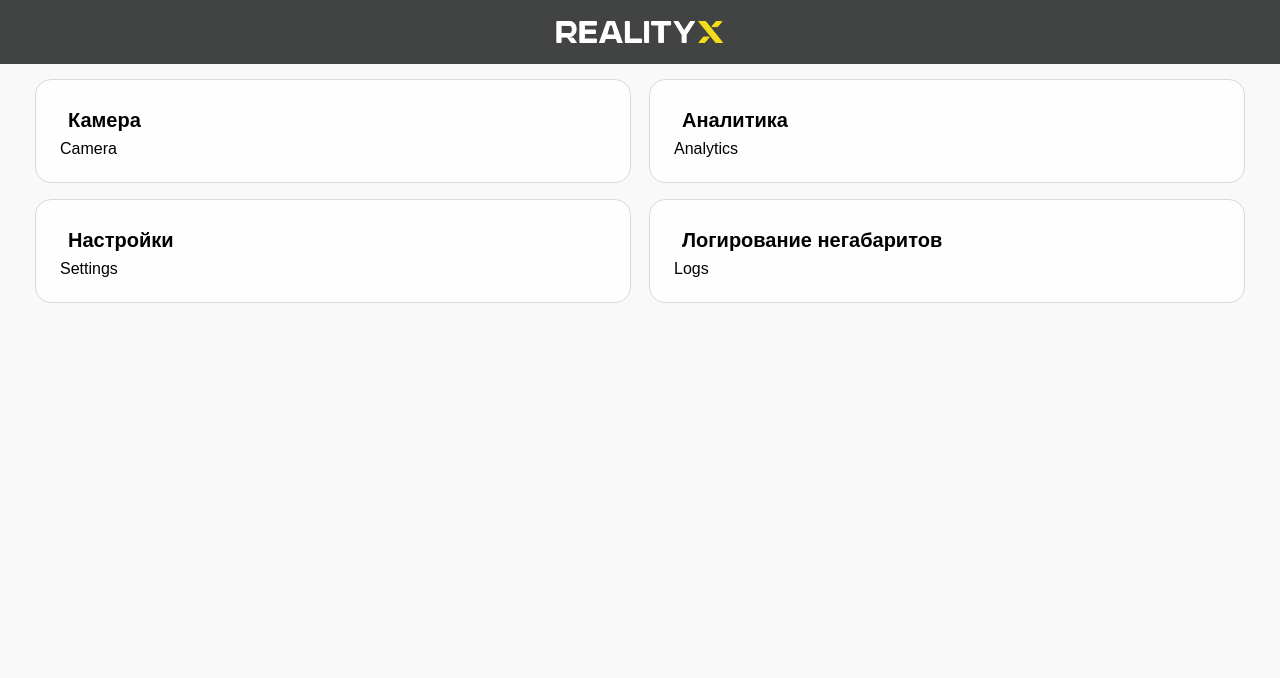
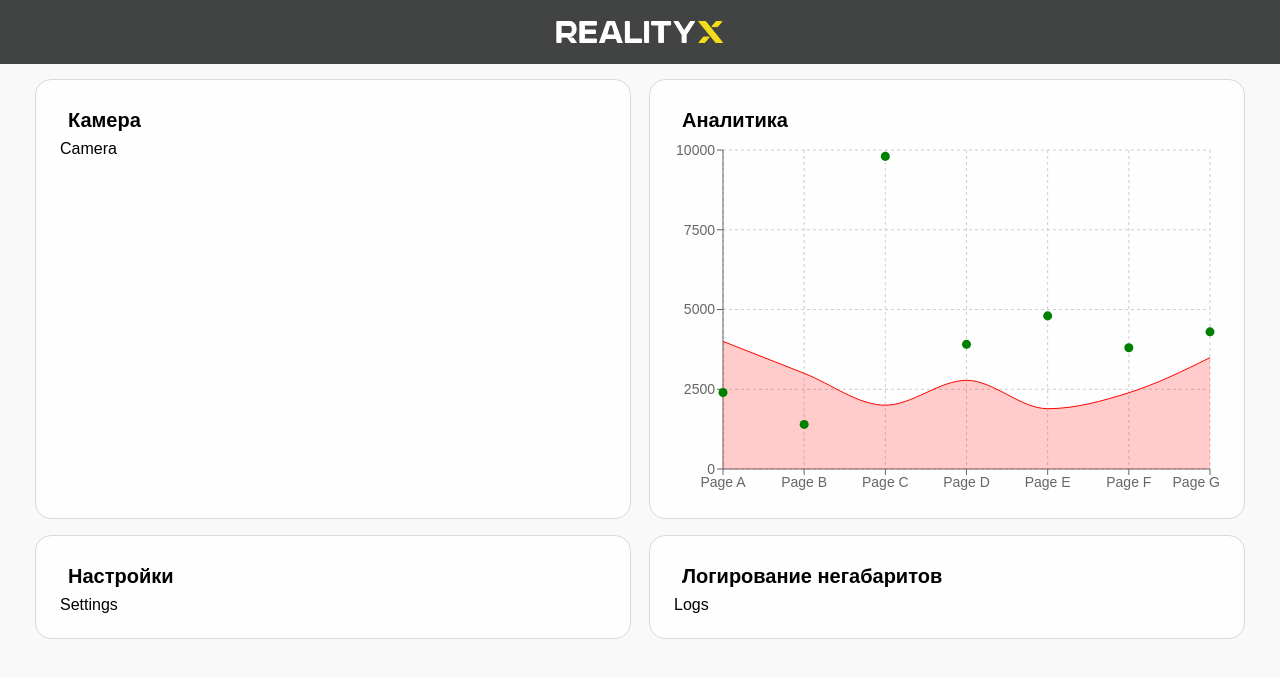
Before and after one commit to AlexGeniusMan/Polyus-Hack-2022-RealityX-Frontend, a React (Create React App) app: page / in a window 1280 px wide. Shown: the top 678 px of the page. Built offline with nearby package versions, Linux system fonts and the light colour scheme; no server answers.

Commit message:
Added graph

```diff
--- a/package.json
+++ b/package.json
@@ -15,6 +15,7 @@
     "react": "^18.2.0",
     "react-dom": "^18.2.0",
     "react-redux": "^8.0.4",
+    "react-resizable": "^3.0.4",
     "react-router-dom": "^6.4.2",
     "react-scripts": "5.0.1",
     "react-toastify": "^9.0.8",
--- a/src/components/Analytics/Analytics.module.scss
+++ b/src/components/Analytics/Analytics.module.scss
@@ -1 +1,10 @@
 @use '../../styles/components/analytics' as *;
+
+.hidden {
+    pointer-events: none;
+    position: absolute;
+    opacity: 0;
+    left: 0;
+    top: 0;
+    font-size: 14px;
+}
--- a/src/components/Analytics/Analytics.tsx
+++ b/src/components/Analytics/Analytics.tsx
@@ -1,11 +1,42 @@
 import React from 'react'
 import styles from './Analytics.module.scss'
+import {useAnalytics} from './useAnalytics'
+import ResizableBox from '../../utils/ResizableBox'
+import {ComposedChart, XAxis, YAxis, CartesianGrid, Tooltip, ResponsiveContainer, Scatter, Area} from 'recharts'
 
 const Analytics = () => {
+    const { data, width, YBarWidth, YBarRef, YMaxValue} = useAnalytics()
+
     return (
-        <div>
-            Analytics
-        </div>
+        <>
+            {/*Width of Y axis*/}
+            <span className={styles['hidden']} ref={YBarRef}>{YMaxValue}</span>
+            <ResizableBox resizable={false} height={350} width={width}>
+                <ResponsiveContainer>
+                    <ComposedChart
+                        width={width}
+                        height={180}
+                        barSize={20}
+                        data={data}
+                        style={{fontSize: 14, background: 'transparent'}}
+                        margin={{
+                            top: 10,
+                            right: 10,
+                            bottom: -9,
+                        }}
+                    >
+                        <CartesianGrid strokeDasharray="3 3" />
+                        <XAxis dataKey="name" />
+                        <YAxis width={YBarWidth+10} />
+                        <Tooltip />
+                        {/*<Line type="monotone" name='color_distance' dataKey="color_distance" stroke="green" activeDot={{ r: 8 }} />*/}
+                        <Area type="monotone" name='Data 1' dataKey="uv" fill={'red'} fillOpacity={0.2} stroke="red" />
+                        {/*<Line type="monotone" dataKey="uv" stroke="#82ca9d" />*/}
+                        <Scatter name="Data 2" dataKey="pv" fill='green' />
+                    </ComposedChart>
+                </ResponsiveContainer>
+            </ResizableBox>
+        </>
     )
 }
 
--- /dev/null
+++ b/src/components/Analytics/useAnalytics.ts
@@ -0,0 +1,110 @@
+import {createRef, useCallback, useEffect, useState} from 'react'
+
+export const useAnalytics = () => {
+    const [data, setData] = useState<any>( [
+        {
+            name: 'Page A',
+            uv: 4000,
+            pv: 2400,
+            amt: 2400,
+        },
+        {
+            name: 'Page B',
+            uv: 3000,
+            pv: 1398,
+            amt: 2210,
+        },
+        {
+            name: 'Page C',
+            uv: 2000,
+            pv: 9800,
+            amt: 2290,
+        },
+        {
+            name: 'Page D',
+            uv: 2780,
+            pv: 3908,
+            amt: 2000,
+        },
+        {
+            name: 'Page E',
+            uv: 1890,
+            pv: 4800,
+            amt: 2181,
+        },
+        {
+            name: 'Page F',
+            uv: 2390,
+            pv: 3800,
+            amt: 2500,
+        },
+        {
+            name: 'Page G',
+            uv: 3490,
+            pv: 4300,
+            amt: 2100,
+        },
+    ])
+    const YBarRef = createRef<HTMLSpanElement>()
+
+    const calculateWidth = useCallback(() => {
+        return window.innerWidth / 2 - 9 - 24*2 - 35 - 2
+    }, [window.innerWidth])
+
+    const [state, setState] = useState({
+        data: data,
+        width: calculateWidth(),
+        YBarWidth: 0,
+        YMaxValue: 0,
+    });
+
+    useEffect(() => {
+        window.addEventListener('resize', () => {
+            setState((old) => ({
+                ...old,
+                width: calculateWidth()
+            }))
+        })
+
+        return () => {
+            window.removeEventListener('resize', () => {
+                setState((old) => ({
+                    ...old,
+                    width: calculateWidth()
+                }))
+            })
+        }
+    }, []);
+
+    useEffect(() => {
+        setState((old) => ({
+            ...old,
+            data: data,
+            width: calculateWidth(),
+            YBarWidth: 0,
+            YMaxValue: 60,
+        }));
+    }, [data]);
+
+    useEffect(() => {
+        setState((old) => ({
+            ...old,
+            YBarWidth: YBarRef.current?.scrollWidth || 60,
+        }));
+    }, [data, YBarRef.current, state.YMaxValue])
+
+    useEffect(() => {
+        let max = 60
+        data.forEach((item: any, index: number) => {
+            Object.values(item).forEach((value: any, index) => {
+                if(value > max && typeof value === 'number') max=value
+            })
+        })
+        setState((old) => ({
+            ...old,
+            YMaxValue: max * 10,
+        }));
+    }, [data])
+
+    return {...state, YBarRef}
+}
--- /dev/null
+++ b/src/styles/components/analytics/index.scss
@@ -0,0 +1 @@
+@use '../../../styles/design-tokens' as dt;
--- /dev/null
+++ b/src/styles/components/camera/index.scss
@@ -0,0 +1 @@
+@use '../../../styles/design-tokens' as dt;
--- /dev/null
+++ b/src/styles/components/logs/index.scss
@@ -0,0 +1 @@
+@use '../../../styles/design-tokens' as dt;
--- /dev/null
+++ b/src/styles/components/settings/index.scss
@@ -0,0 +1 @@
+@use '../../../styles/design-tokens' as dt;
--- /dev/null
+++ b/src/utils/ResizableBox.js
@@ -0,0 +1,53 @@
+import React from 'react'
+import {ResizableBox as ReactResizableBox} from 'react-resizable'
+
+import 'react-resizable/css/styles.css'
+
+export default function ResizableBox({
+                                         children,
+                                         width = 600,
+                                         height = 300,
+                                         resizable = true,
+                                         style = {},
+                                         className = '',
+                                     }) {
+    return (
+        <div>
+            <div
+                style={{
+                    display: 'inline-block',
+                    width: 'auto',
+                    background: 'transparent',
+                    // padding: '.5rem',
+                    borderRadius: '0.5rem',
+                    // boxShadow: '0 30px 40px rgba(0,0,0,.1)',
+                    ...style,
+                }}
+            >
+                {resizable ? (
+                    <ReactResizableBox width={width} height={height}>
+                        <div
+                            style={{
+                                width: '100%',
+                                height: '100%',
+                            }}
+                            className={className}
+                        >
+                            {children}
+                        </div>
+                    </ReactResizableBox>
+                ) : (
+                    <div
+                        style={{
+                            width: `${width}px`,
+                            height: `${height}px`,
+                        }}
+                        className={className}
+                    >
+                        {children}
+                    </div>
+                )}
+            </div>
+        </div>
+    )
+}
```
Also changed, not shown: 1 other file (tests, documents, lock files or other folders).
